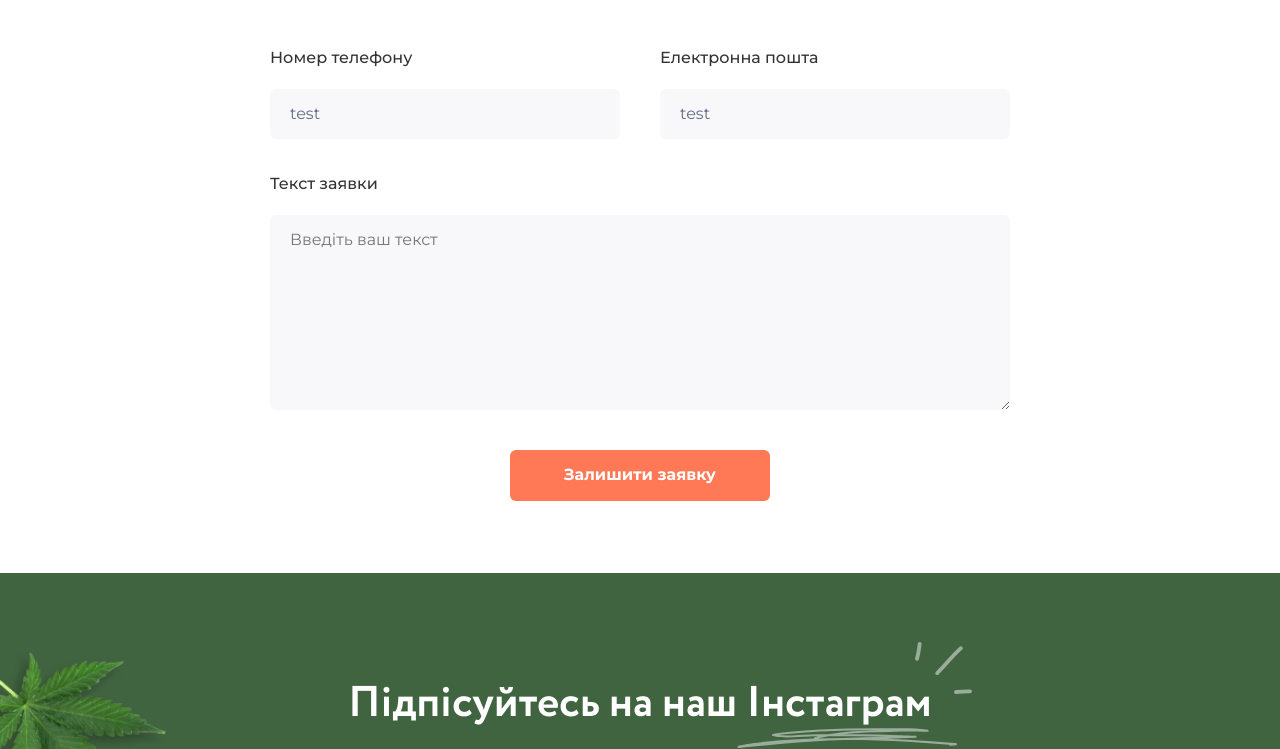
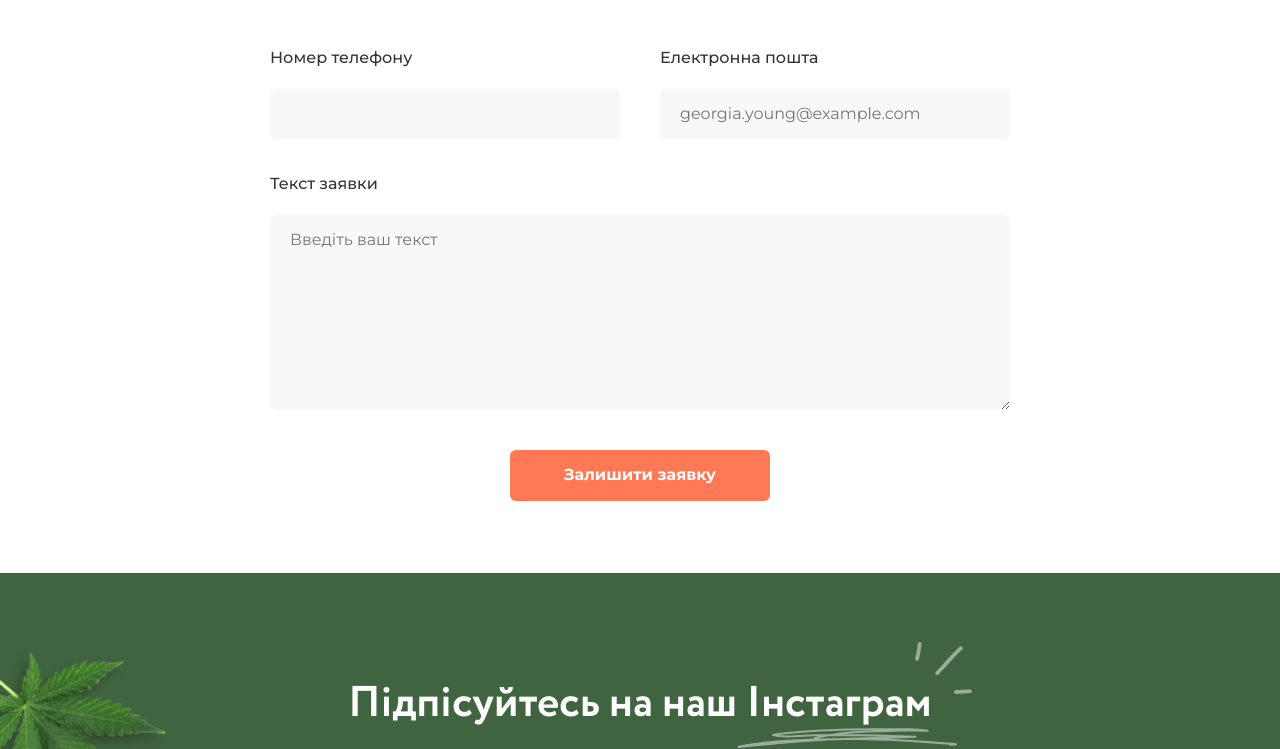
Before and after one commit to ValentynTishchenko/cannaline, a website built with webpack: page src/index.html in a window 1280 px wide. Shown: the part 9521-10270 px from the top of the page. Built offline with nearby package versions, Linux system fonts and the light colour scheme.

Commit message:
FIxed input

```diff
--- a/src/index.html
+++ b/src/index.html
@@ -402,15 +402,14 @@
             <div class="input-container">
                 <div id="customer-number-container" class="input-wrapper">
                     <label for="customer-number">Номер телефону</label>
-                    <input id="customer-number" type="text" required value="test">
-                    <p class="error-message">Невірний формат пошти</p>
+                    <input id="customer-number" type="tel" required>
+                    <p class="error-message">Невірний формат телефону</p>
                 </div>
                 <div id="customer-email-container" class="input-wrapper">
                     <label for="customer-email">Електронна пошта</label>
                     <input id="customer-email" placeholder="georgia.young@example.com" type="text"
-                           required
-                           value="test">
-                    <p class="error-message">Невірний формат телефону</p>
+                           required>
+                    <p class="error-message">Невірний формат пошти</p>
                 </div>
             </div>
             <div>
```
